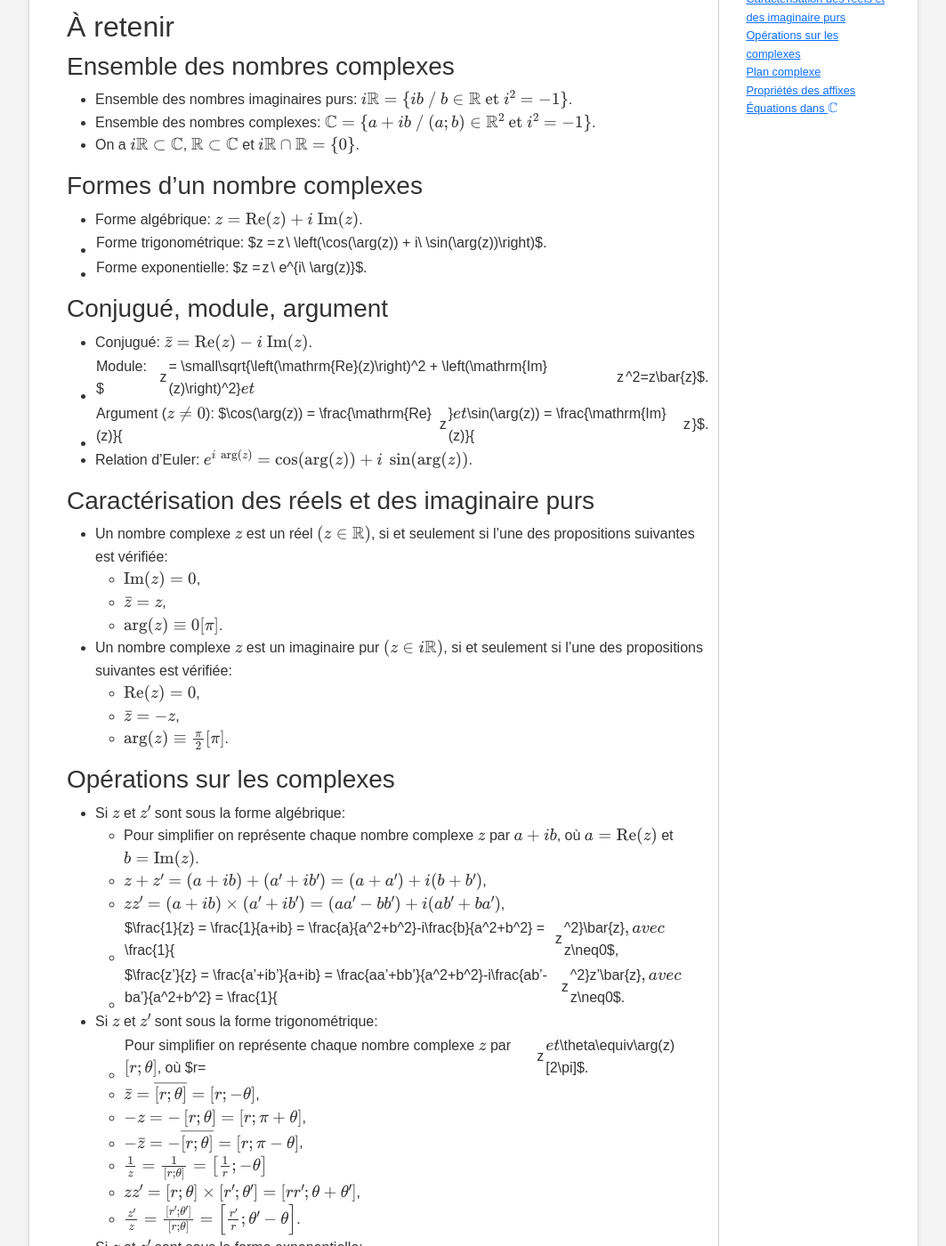
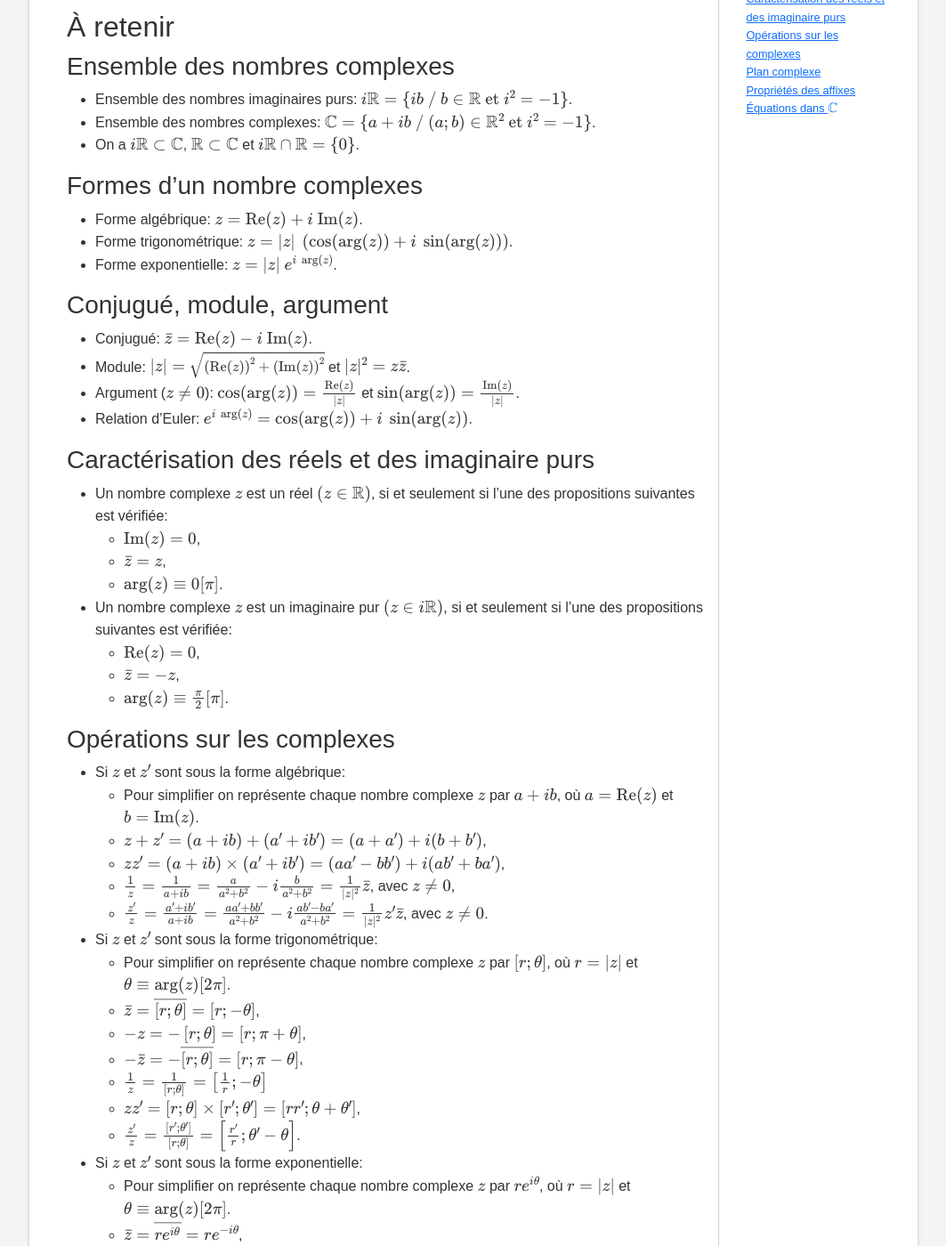
Before and after one commit to learninmath/learninmath.github.io, a Jekyll site: the page built from _2bpc/chapitre8.md, in a window 1280 px wide and 1400 px high, scrolled down 337 px. Shown: the whole window at 89% size, without its empty margins (108-1171 px from the left). Built offline with Jekyll 4.4.1, drawn with Linux system fonts in a browser that asks for light colours; some of the changed text lies outside the part shown.

```diff
--- a/_2bpc/chapitre8.md
+++ b/_2bpc/chapitre8.md
@@ -26,14 +26,14 @@ $i\mathbb{R}=\lbrace ib\ /\ b\in\mathbb{R}\text{ et }i^2=-1\rbrace$.
 ### Formes d'un nombre complexes
 
 * Forme algébrique: $z = \mathrm{Re}(z) + i\ \mathrm{Im}(z)$.
-* Forme trigonométrique: $z = |z|\ \left(\cos(\arg(z)) + i\ \sin(\arg(z))\right)$.
-* Forme exponentielle: $z = |z|\ e^{i\ \arg(z)}$.
+* Forme trigonométrique: $z = \lvert z\rvert\ \left(\cos(\arg(z)) + i\ \sin(\arg(z))\right)$.
+* Forme exponentielle: $z = \lvert z\rvert\ e^{i\ \arg(z)}$.
 
 ### Conjugué, module, argument
 
 * Conjugué: $\bar{z} = \mathrm{Re}(z) - i\ \mathrm{Im}(z)$.
-* Module: $|z| = \small\sqrt{\left(\mathrm{Re}(z)\right)^2 + \left(\mathrm{Im}(z)\right)^2}$ et $|z|^2=z\bar{z}$.
-* Argument ($z\neq0$): $\cos(\arg(z)) = \frac{\mathrm{Re}(z)}{|z|}$ et $\sin(\arg(z)) = \frac{\mathrm{Im}(z)}{|z|}$.
+* Module: $\lvert z\rvert = \small\sqrt{\left(\mathrm{Re}(z)\right)^2 + \left(\mathrm{Im}(z)\right)^2}$ et $\lvert z\rvert^2=z\bar{z}$.
+* Argument ($z\neq0$): $\cos(\arg(z)) = \frac{\mathrm{Re}(z)}{\lvert z\rvert}$ et $\sin(\arg(z)) = \frac{\mathrm{Im}(z)}{\lvert z\rvert}$.
 * Relation d'Euler: $e^{i\ \arg(z)}=\cos(\arg(z)) + i\ \sin(\arg(z))$.
 
 ### Caractérisation des réels et des imaginaire purs
@@ -53,11 +53,11 @@ $i\mathbb{R}=\lbrace ib\ /\ b\in\mathbb{R}\text{ et }i^2=-1\rbrace$.
     * Pour simplifier on représente chaque nombre complexe $z$ par $a+ib$, où $a=\mathrm{Re}(z)$ et $b=\mathrm{Im}(z)$.
     * $z+z' = (a+ib) + (a'+ib') = (a +a') + i(b + b')$,
     * $zz' = (a+ib) \times (a'+ib') = (aa'-bb') + i(ab'+ba')$,
-    * $\frac{1}{z} = \frac{1}{a+ib} = \frac{a}{a^2+b^2}-i\frac{b}{a^2+b^2} = \frac{1}{|z|^2}\bar{z}$, avec $z\neq0$,
-    * $\frac{z'}{z} = \frac{a'+ib'}{a+ib} = \frac{aa'+bb'}{a^2+b^2}-i\frac{ab'-ba'}{a^2+b^2} = \frac{1}{|z|^2}z'\bar{z}$, avec $z\neq0$.
+    * $\frac{1}{z} = \frac{1}{a+ib} = \frac{a}{a^2+b^2}-i\frac{b}{a^2+b^2} = \frac{1}{\lvert z\rvert^2}\bar{z}$, avec $z\neq0$,
+    * $\frac{z'}{z} = \frac{a'+ib'}{a+ib} = \frac{aa'+bb'}{a^2+b^2}-i\frac{ab'-ba'}{a^2+b^2} = \frac{1}{\lvert z\rvert^2}z'\bar{z}$, avec $z\neq0$.
 
 * Si $z$ et $z'$ sont sous la forme trigonométrique:
-    * Pour simplifier on représente chaque nombre complexe $z$ par $\left[r;\theta\right]$, où $r=|z|$ et $\theta\equiv\arg(z)[2\pi]$.
+    * Pour simplifier on représente chaque nombre complexe $z$ par $\left[r;\theta\right]$, où $r=\lvert z\rvert$ et $\theta\equiv\arg(z)[2\pi]$.
     * $\bar{z} = \overline{\left[r;\theta\right]} = \left[r;-\theta\right]$,
     * $-z = -\left[r;\theta\right] = \left[r;\pi+\theta\right]$,
     * $-\bar{z} = -\overline{\left[r;\theta\right]} = \left[r;\pi-\theta\right]$,
@@ -66,7 +66,7 @@ $i\mathbb{R}=\lbrace ib\ /\ b\in\mathbb{R}\text{ et }i^2=-1\rbrace$.
     * $\frac{z'}{z} = \frac{\left[r';\theta'\right]}{\left[r;\theta\right]} = \left[\frac{r'}{r};\theta'-\theta\right]$.
 
 * Si $z$ et $z'$ sont sous la forme exponentielle:
-    * Pour simplifier on représente chaque nombre complexe $z$ par $re^{i\theta}$, où $r=|z|$ et $\theta\equiv\arg(z)[2\pi]$.
+    * Pour simplifier on représente chaque nombre complexe $z$ par $re^{i\theta}$, où $r=\lvert z\rvert$ et $\theta\equiv\arg(z)[2\pi]$.
     * $\bar{z} = \overline{re^{i\theta}} = re^{-i\theta}$,
     * $-z = -re^{i\theta} = re^{i(\pi+\theta)}$,
     * $-\bar{z} = -\overline{re^{i\theta}} = re^{i(\pi-\theta)}$,
```
